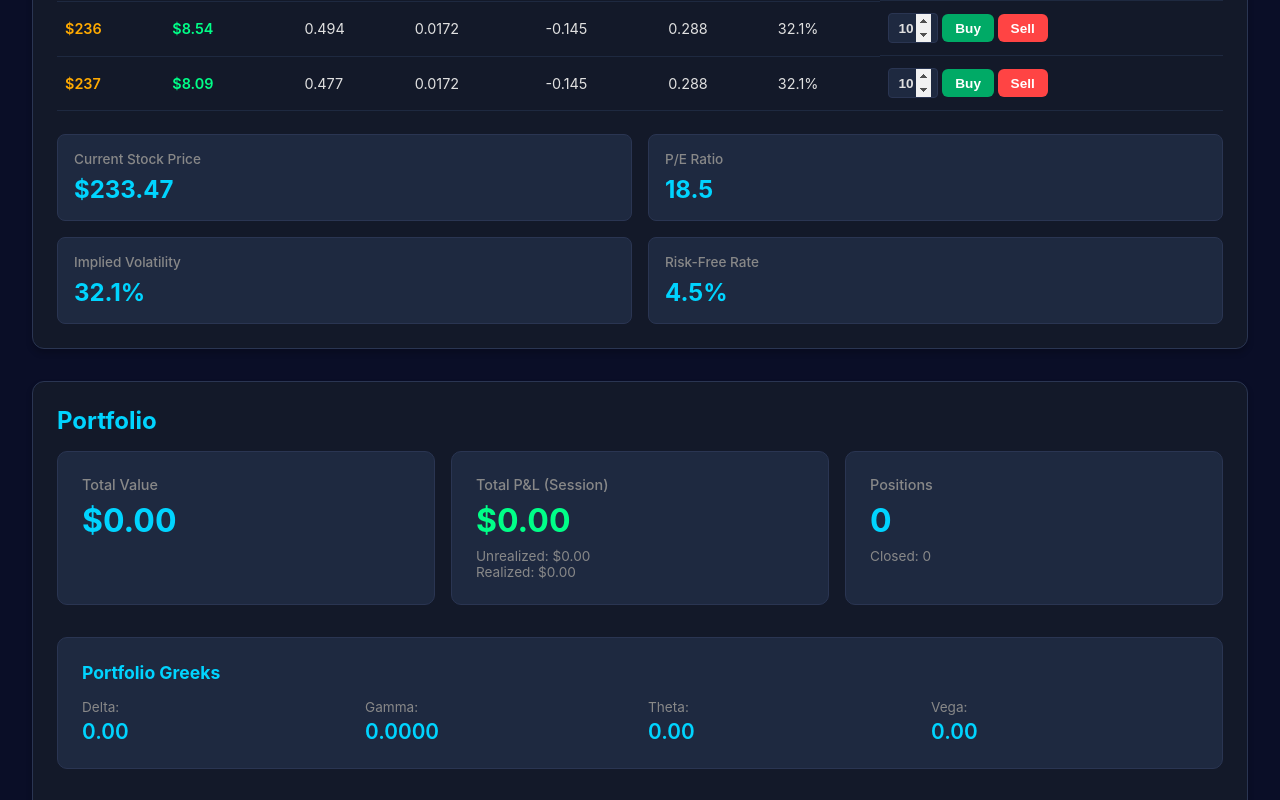
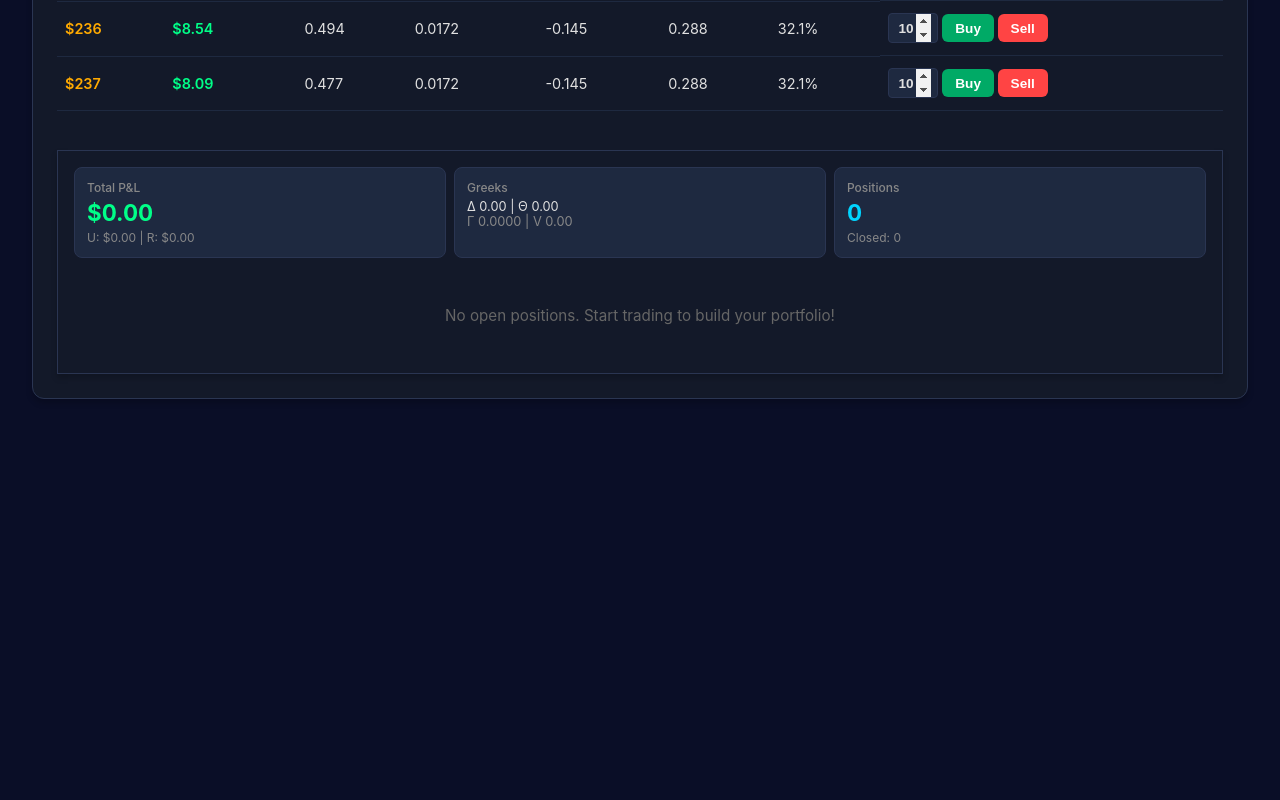
Before and after one commit to iliutaadrian/options_trading_simulator, a React (Vite) app: page / in a window 1280 px wide. Shown: the part 1800-2600 px from the top of the page. After the commit the page ends 2263 px from the top, so only its background shows below. Built offline with nearby package versions, Linux system fonts and the light colour scheme.

Commit message:
feat: one page design

```diff
--- a/src/App.css
+++ b/src/App.css
@@ -218,6 +218,9 @@ body {
   padding: 1.5rem;
   border: 1px solid #2a3552;
   box-shadow: 0 4px 6px rgba(0, 0, 0, 0.2);
+  display: flex;
+  flex-direction: column;
+
 }
 
 /* Chart Styling */
@@ -634,41 +637,42 @@ body {
 /* Portfolio */
 .portfolio {
   background: #131929;
-  border-radius: 12px;
-  padding: 1.5rem;
-  margin: 0 2rem;
+  padding: 1rem;
+  margin-top: 1rem;
   border: 1px solid #2a3552;
   box-shadow: 0 4px 6px rgba(0, 0, 0, 0.2);
+  height: 100%;
 }
 
 .portfolio h2 {
   color: #00d4ff;
-  margin-bottom: 1rem;
+  margin-bottom: 0.75rem;
+  font-size: 1.3rem;
 }
 
 .portfolio-summary {
   display: grid;
   grid-template-columns: repeat(3, 1fr);
-  gap: 1rem;
-  margin-bottom: 2rem;
+  gap: 0.5rem;
+  margin-bottom: 1rem;
 }
 
 .summary-card {
   background: #1e2940;
-  padding: 1.5rem;
-  border-radius: 10px;
+  padding: 0.75rem;
+  border-radius: 8px;
   border: 1px solid #2a3552;
 }
 
 .summary-card h4 {
   color: #888;
-  font-size: 0.9rem;
-  margin-bottom: 0.5rem;
+  font-size: 0.75rem;
+  margin-bottom: 0.25rem;
   font-weight: 500;
 }
 
 .summary-card .big-number {
-  font-size: 2rem;
+  font-size: 1.4rem;
   font-weight: 700;
   color: #00d4ff;
 }
@@ -726,9 +730,9 @@ body {
 
 .empty-portfolio {
   text-align: center;
-  padding: 3rem;
+  padding: 2rem;
   color: #666;
-  font-size: 1.1rem;
+  font-size: 0.95rem;
 }
 
 .positions-table-container {
@@ -742,16 +746,17 @@ body {
 
 .positions-table th {
   background: #1e2940;
-  padding: 0.75rem;
+  padding: 0.5rem;
   text-align: left;
-  font-size: 0.9rem;
+  font-size: 0.8rem;
   color: #888;
   border-bottom: 2px solid #2a3552;
 }
 
 .positions-table td {
-  padding: 0.75rem;
+  padding: 0.5rem;
   border-bottom: 1px solid #1e2940;
+  font-size: 0.85rem;
 }
 
 .positions-table tr:hover {
@@ -804,10 +809,10 @@ body {
   background: #ff4444;
   color: white;
   border: none;
-  padding: 0.4rem 0.8rem;
-  border-radius: 6px;
+  padding: 0.3rem 0.6rem;
+  border-radius: 4px;
   cursor: pointer;
-  font-size: 1rem;
+  font-size: 0.9rem;
   font-weight: 600;
   transition: all 0.2s;
 }
--- a/src/App.jsx
+++ b/src/App.jsx
@@ -360,8 +360,6 @@ function App() {
                 onExpirationChange={setSelectedExpiration}
                 onTrade={handleTradeClick}
               />
-            </div>
-          </div>
 
               <Portfolio
                 positions={positions}
@@ -371,6 +369,8 @@ function App() {
                 onClosePosition={handleClosePosition}
                 closedPositions={closedPositions}
               />
+            </div>
+          </div>
         </>
       )}
 
--- a/src/components/OptionsChain.jsx
+++ b/src/components/OptionsChain.jsx
@@ -227,25 +227,6 @@ const OptionsChain = ({
           </tbody>
         </table>
       </div>
-
-      <div className="options-info">
-        <div className="info-box">
-          <h4>Current Stock Price</h4>
-          <p className="big-number">${currentPrice.toFixed(2)}</p>
-        </div>
-        <div className="info-box">
-          <h4>P/E Ratio</h4>
-          <p className="big-number">18.5</p>
-        </div>
-        <div className="info-box">
-          <h4>Implied Volatility</h4>
-          <p className="big-number">{(currentIV * 100).toFixed(1)}%</p>
-        </div>
-        <div className="info-box">
-          <h4>Risk-Free Rate</h4>
-          <p className="big-number">4.5%</p>
-        </div>
-      </div>
     </div>
   );
 };
--- a/src/components/Portfolio.jsx
+++ b/src/components/Portfolio.jsx
@@ -55,50 +55,28 @@ const Portfolio = ({ positions, currentPrice, currentDate, currentIV, onClosePos
 
   return (
     <div className="portfolio">
-      <h2>Portfolio</h2>
-
       <div className="portfolio-summary">
         <div className="summary-card">
-          <h4>Total Value</h4>
-          <p className="big-number">${totalValue.toFixed(2)}</p>
-        </div>
-        <div className="summary-card">
-          <h4>Total P&L (Session)</h4>
+          <h4>Total P&L</h4>
           <p className={`big-number ${totalPnL >= 0 ? 'profit' : 'loss'}`}>
             ${totalPnL.toFixed(2)}
           </p>
-          <div style={{ fontSize: '0.85rem', marginTop: '0.5rem', color: '#888' }}>
-            <div>Unrealized: ${unrealizedPnL.toFixed(2)}</div>
-            <div>Realized: ${realizedPnL.toFixed(2)}</div>
+          <div style={{ fontSize: '0.75rem', marginTop: '0.25rem', color: '#888' }}>
+            U: ${unrealizedPnL.toFixed(2)} | R: ${realizedPnL.toFixed(2)}
+          </div>
+        </div>
+        <div className="summary-card">
+          <h4>Greeks</h4>
+          <div style={{ fontSize: '0.8rem', marginTop: '0.25rem' }}>
+            <div>Δ {portfolioGreeks.delta.toFixed(2)} | Θ {portfolioGreeks.theta.toFixed(2)}</div>
+            <div style={{ color: '#888' }}>Γ {portfolioGreeks.gamma.toFixed(4)} | V {portfolioGreeks.vega.toFixed(2)}</div>
           </div>
         </div>
         <div className="summary-card">
           <h4>Positions</h4>
           <p className="big-number">{positions.length}</p>
-          <div style={{ fontSize: '0.85rem', marginTop: '0.5rem', color: '#888' }}>
+          <div style={{ fontSize: '0.75rem', marginTop: '0.25rem', color: '#888' }}>
             Closed: {closedPositions.length}
-          </div>
-        </div>
-      </div>
-
-      <div className="portfolio-greeks">
-        <h3>Portfolio Greeks</h3>
-        <div className="greeks-grid">
-          <div className="greek-item">
-            <span className="greek-label">Delta:</span>
-            <span className="greek-value">{portfolioGreeks.delta.toFixed(2)}</span>
-          </div>
-          <div className="greek-item">
-            <span className="greek-label">Gamma:</span>
-            <span className="greek-value">{portfolioGreeks.gamma.toFixed(4)}</span>
-          </div>
-          <div className="greek-item">
-            <span className="greek-label">Theta:</span>
-            <span className="greek-value">{portfolioGreeks.theta.toFixed(2)}</span>
-          </div>
-          <div className="greek-item">
-            <span className="greek-label">Vega:</span>
-            <span className="greek-value">{portfolioGreeks.vega.toFixed(2)}</span>
           </div>
         </div>
       </div>
@@ -113,17 +91,17 @@ const Portfolio = ({ positions, currentPrice, currentDate, currentIV, onClosePos
             <thead>
               <tr>
                 <th>Type</th>
-                <th>Action</th>
                 <th>Strike</th>
-                <th>Contracts</th>
-                <th>Entry Price</th>
-                <th>Current Price</th>
-                <th>Value</th>
+                <th>Qty</th>
+                <th>Entry</th>
+                <th>Current</th>
                 <th>P&L</th>
                 <th>DTE</th>
-                <th>Delta</th>
-                <th>Theta</th>
-                <th>Action</th>
+                <th>Δ</th>
+                <th>Θ</th>
+                <th>Γ</th>
+                <th>V</th>
+                <th></th>
               </tr>
             </thead>
             <tbody>
@@ -141,27 +119,21 @@ const Portfolio = ({ positions, currentPrice, currentDate, currentIV, onClosePos
                   <tr key={pos.id}>
                     <td>
                       <span className={`option-type ${pos.type}`}>
-                        {pos.type.toUpperCase()}
-                      </span>
-                    </td>
-                    <td>
-                      <span className={`action-badge ${pos.action}`}>
-                        {pos.action.toUpperCase()}
+                        {pos.action === 'buy' ? '+' : '-'}{pos.type[0].toUpperCase()}
                       </span>
                     </td>
                     <td>${pos.strike}</td>
                     <td>{pos.contracts}</td>
                     <td>${pos.entryPrice.toFixed(2)}</td>
                     <td>${pos.currentPrice.toFixed(2)}</td>
-                    <td>${pos.currentValue.toFixed(2)}</td>
                     <td className={pos.pnl >= 0 ? 'profit' : 'loss'}>
-                      ${pos.pnl.toFixed(2)}
-                      <br />
-                      <span className="pnl-percent">({pos.pnlPercent.toFixed(2)}%)</span>
+                      ${pos.pnl.toFixed(2)} ({pos.pnlPercent.toFixed(1)}%)
                     </td>
                     <td>{pos.daysToExpiry}</td>
-                    <td title={`Multiplier: ${positionMultiplier}`}>{positionDelta.toFixed(3)}</td>
-                    <td>{pos.greeks.theta.toFixed(3)}</td>
+                    <td title={`Multiplier: ${positionMultiplier}`}>{positionDelta.toFixed(2)}</td>
+                    <td>{pos.greeks.theta.toFixed(2)}</td>
+                    <td>{pos.greeks.gamma.toFixed(4)}</td>
+                    <td>{pos.greeks.vega.toFixed(2)}</td>
                     <td>
                       <button
                         className="close-btn"
```
Lines whose indentation alone changed are shown as unchanged.
